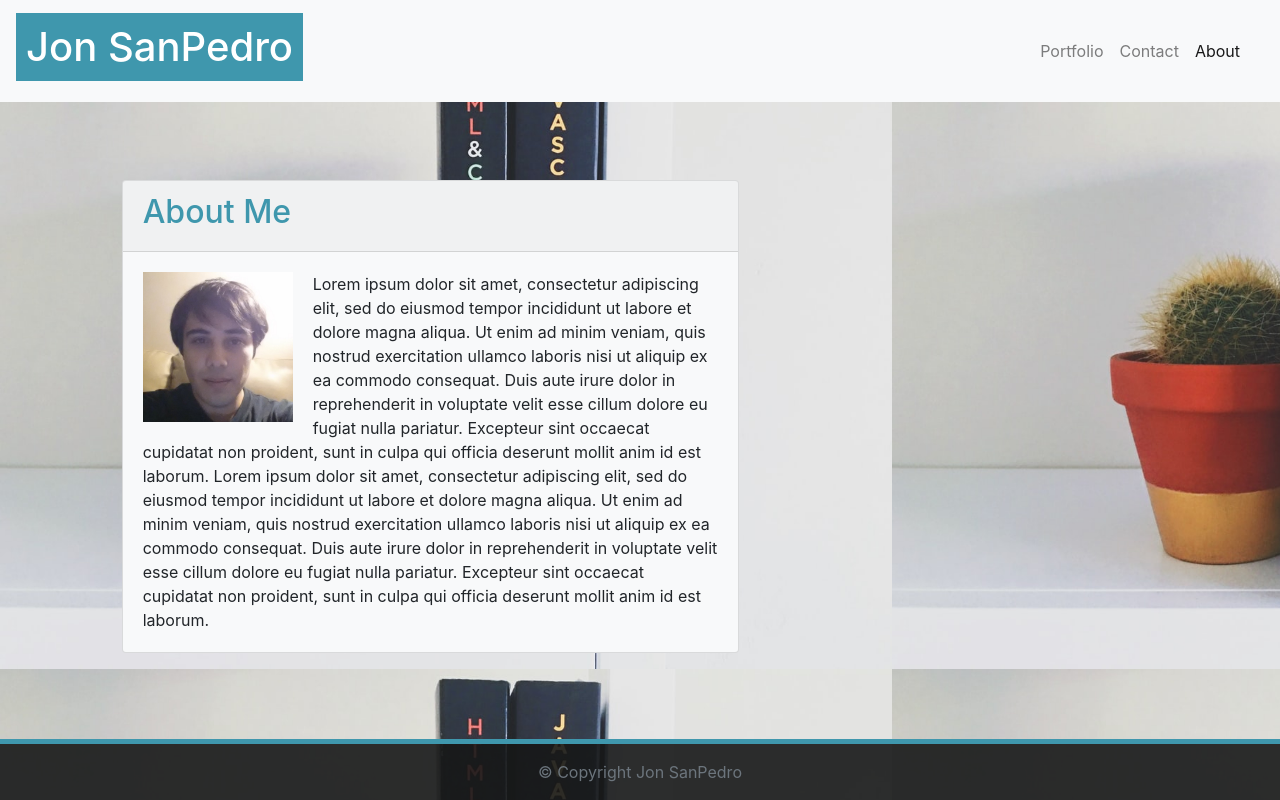
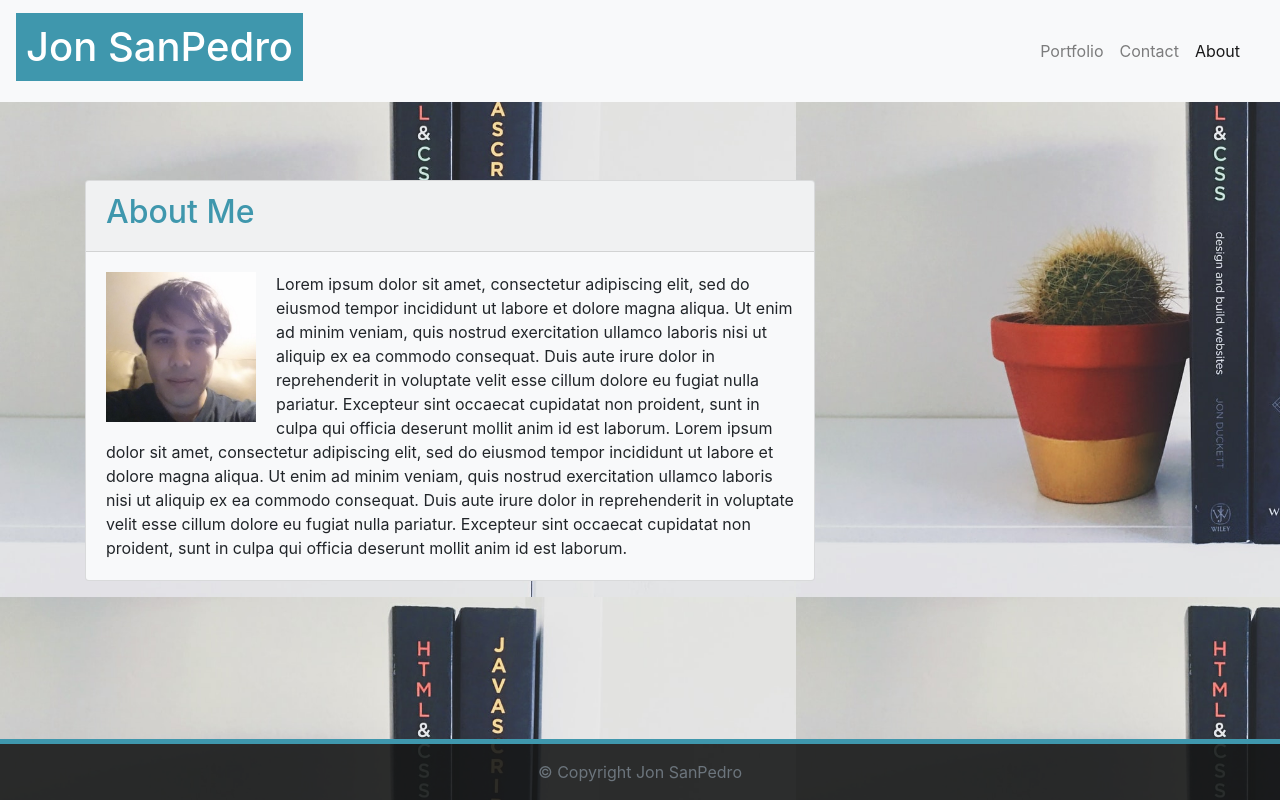
Before and after one commit to jsp117/Jon-SanPedro-Portfolio, a plain HTML site: page index.html in a window 1280 px wide. Drawn offline with nearby package versions, Linux system fonts and the light colour scheme.

Commit message:
Fix spacing issues, remove max width styling from cards

```diff
--- a/index.html
+++ b/index.html
@@ -23,7 +23,7 @@
     <script src="https://stackpath.bootstrapcdn.com/bootstrap/4.5.2/js/bootstrap.min.js" integrity="sha384-B4gt1jrGC7Jh4AgTPSdUtOBvfO8shuf57BaghqFfPlYxofvL8/KUEfYiJOMMV+rV" crossorigin="anonymous"></script>
 
     <!-- Grid Start -->
-    <main class="container-fluid">
+    <main class="container">
         <div class="row">
           <div class="col-sm">
             <!-- fixed top nav bar -->
@@ -69,12 +69,10 @@
 
         <!-- content row start -->
         <div class="row">
-          <!-- spacing column -->
-          <div class="col-sm-1"></div>
           <!-- column start -->
           <div class="col-sm-8">
           <!-- card start -->
-          <div class="card bg-light mb-3" style="max-width: 75%;">
+          <div class="card bg-light mb-3" >
             <div class="card-header"><h2>About Me</h2></div>
             <div class="card-body">
               <p class="card-text"><img style= "width: 150px; height: 150px; margin-right: 20px;" src="Assets/Images/profile.jfif" alt="Jon SanPedro Picture" Align="left"> Lorem ipsum dolor sit amet, consectetur adipiscing elit, sed do eiusmod tempor incididunt ut labore et dolore magna aliqua. Ut enim ad minim veniam, quis nostrud exercitation ullamco laboris nisi ut aliquip ex ea commodo consequat. Duis aute irure dolor in reprehenderit in voluptate velit esse cillum dolore eu fugiat nulla pariatur. Excepteur sint occaecat cupidatat non proident, sunt in culpa qui officia deserunt mollit anim id est laborum. Lorem ipsum dolor sit amet, consectetur adipiscing elit, sed do eiusmod tempor incididunt ut labore et dolore magna aliqua. Ut enim ad minim veniam, quis nostrud exercitation ullamco laboris nisi ut aliquip ex ea commodo consequat. Duis aute irure dolor in reprehenderit in voluptate velit esse cillum dolore eu fugiat nulla pariatur. Excepteur sint occaecat cupidatat non proident, sunt in culpa qui officia deserunt mollit anim id est laborum.</p>
--- a/style.css
+++ b/style.css
@@ -16,7 +16,8 @@ body{
 }
 
 #spacing{
-    padding: 90px;
+    padding-top: 90px;
+    padding-bottom: 90px;
 }
 
 h2{
```
Also changed, not shown: contact.html (+2 -4 lines), portfolio.html (+2 -4 lines).
